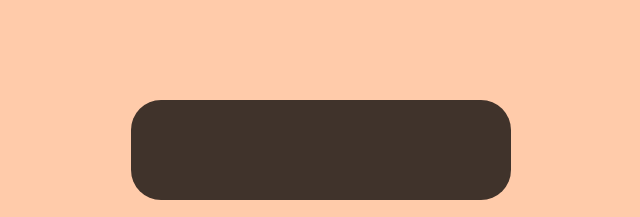
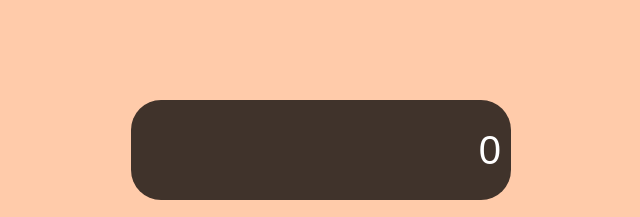
Before and after one commit to KongWooJeong/Calculator, a website built with webpack: page index.html in a window 1280 px wide. Shown: the top 217 px of the page, 319-959 px from the left. Built offline with nearby package versions, Linux system fonts and the light colour scheme.

Commit message:
refactor: Update calculator ui

```diff
--- a/index.html
+++ b/index.html
@@ -9,7 +9,7 @@
 <body>
   <div class="calculator-grid">
     <div class="output">
-      <div data-current-operand class="current-operand"></div>
+      <div data-current-operand class="current-operand">0</div>
     </div>
     <button type="button" data-clear>C</button>
     <button type="button" data-plusMinus-sign>+/-</button>
```
